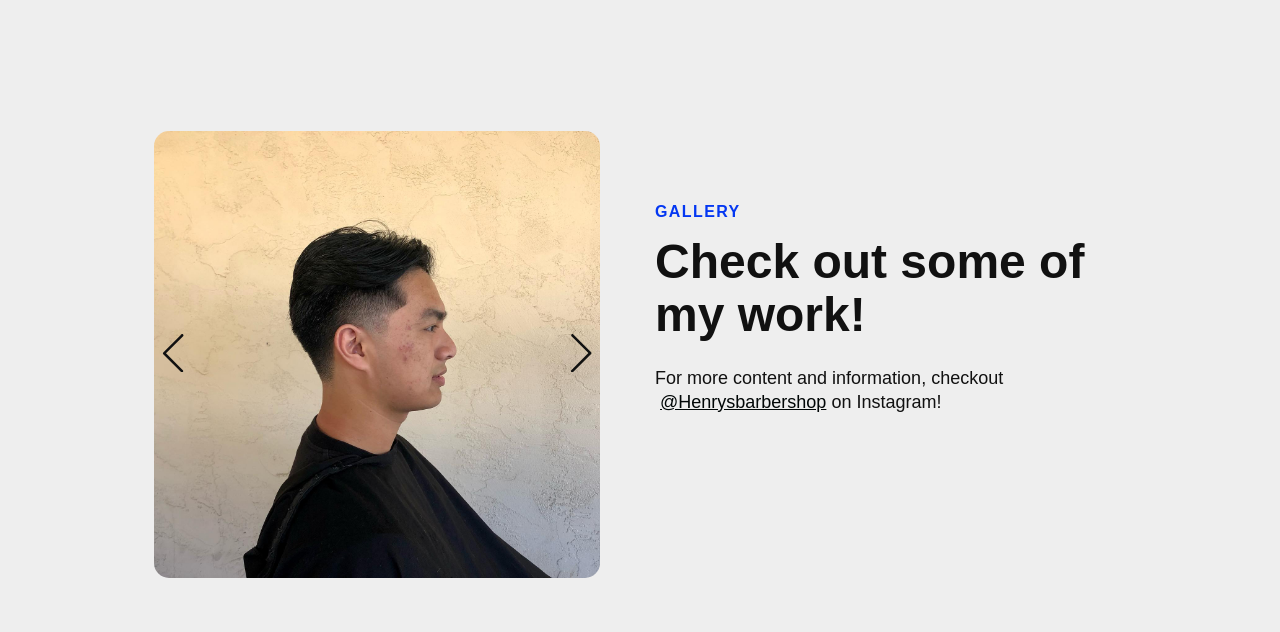
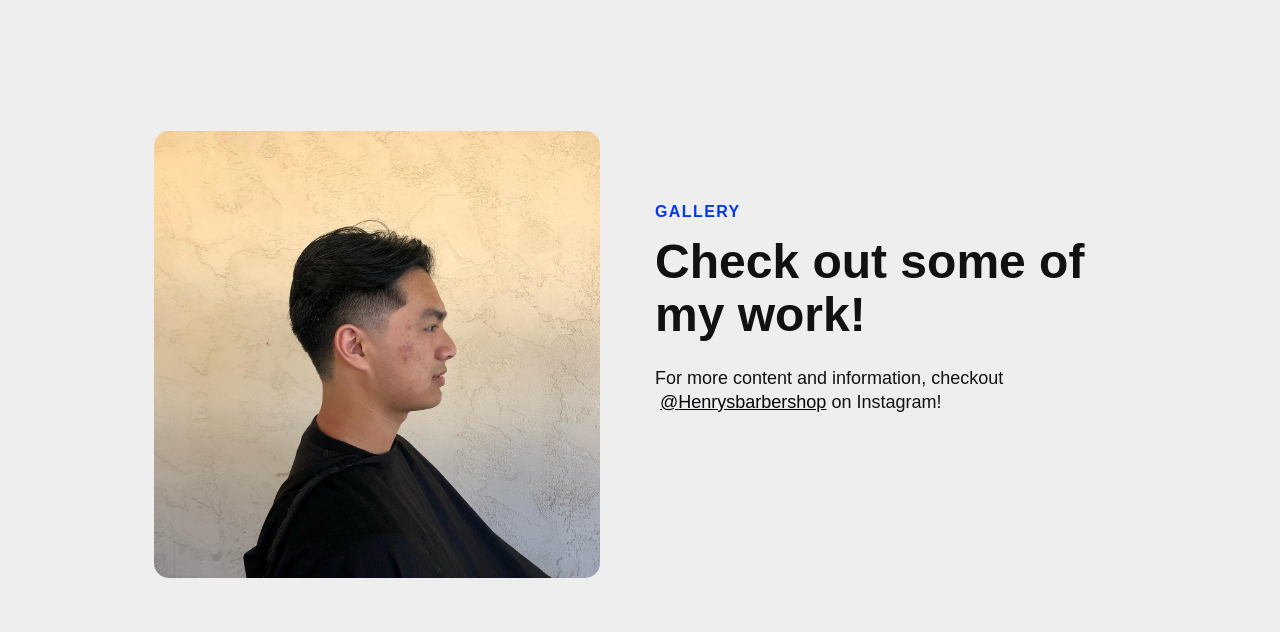
Before and after one commit to henrigy/Henry-s-Barbershop, a React (Create React App) app in the folder client/: page / in a window 1280 px wide. Shown: the part 1540-2172 px from the top of the page. Built offline with nearby package versions, Linux system fonts and the light colour scheme; no server answers; a web font is replaced by a local one.

Commit message:
update carousel

```diff
--- a/client/src/components/Gallery/Carousel/Carousel.css
+++ b/client/src/components/Gallery/Carousel/Carousel.css
@@ -12,44 +12,6 @@
   height:90%;
   left:5%;
   border-radius: 15px;
-}
-
-.right-arrow {
-  position: fixed;
-  justify-content: center;
-  right: 5%;
-  top: 45%;
-  font-size: 3vw;
-  color: #111;
-  z-index: 5;
-  cursor: pointer;
-  user-select: none;
-}
-
-@media screen and (max-width: 768px) {
-  .right-arrow {
-    right: 5%;
-    font-size: 5vw;
-  }
-}
-
-.left-arrow {
-  position: fixed;
-  justify-content: center;
-  top: 45%;
-  left: 5%;
-  font-size: 3vw;
-  color: #111;
-  z-index: 5;
-  cursor: pointer;
-  user-select: none;
-}
-
-@media screen and (max-width: 768px) {
-    .left-arrow {
-      left: 5%;
-      font-size: 5vw;
-    }
 }
 
 .slide {
--- a/client/src/components/Gallery/Carousel/Carousel.jsx
+++ b/client/src/components/Gallery/Carousel/Carousel.jsx
@@ -1,18 +1,9 @@
 import React, { useState, useEffect } from 'react';
-import { SlArrowRight, SlArrowLeft } from 'react-icons/sl';
 import { CarouselData } from './CarouselData';
 
 const CarouselSlider = ({ slides }) => {
   const [current, setCurrent] = useState(0);
   const length = slides.length;
-
-  const nextSlide = () => {
-    setCurrent(current === length - 1 ? 0 : current + 1);
-  };
-
-  const prevSlide = () => {
-    setCurrent(current === 0 ? length - 1 : current - 1);
-  };
 
   useEffect(() => {
     const interval = setInterval(() => {
@@ -33,13 +24,11 @@ const CarouselSlider = ({ slides }) => {
             className={index === current ? 'slide active' : 'slide'}
             key={index}
           >
-            {index === current && (
-              <>
-                <SlArrowLeft className="left-arrow" onClick={prevSlide} />
+            <div className="slider-container">
+              {index === current ? (
                 <img src={slide.image} alt="haircut pic" className="image" />
-                <SlArrowRight className="right-arrow" onClick={nextSlide} />
-              </>
-            )}
+              ) : null}
+            </div>
           </div>
         );
       })}
```
